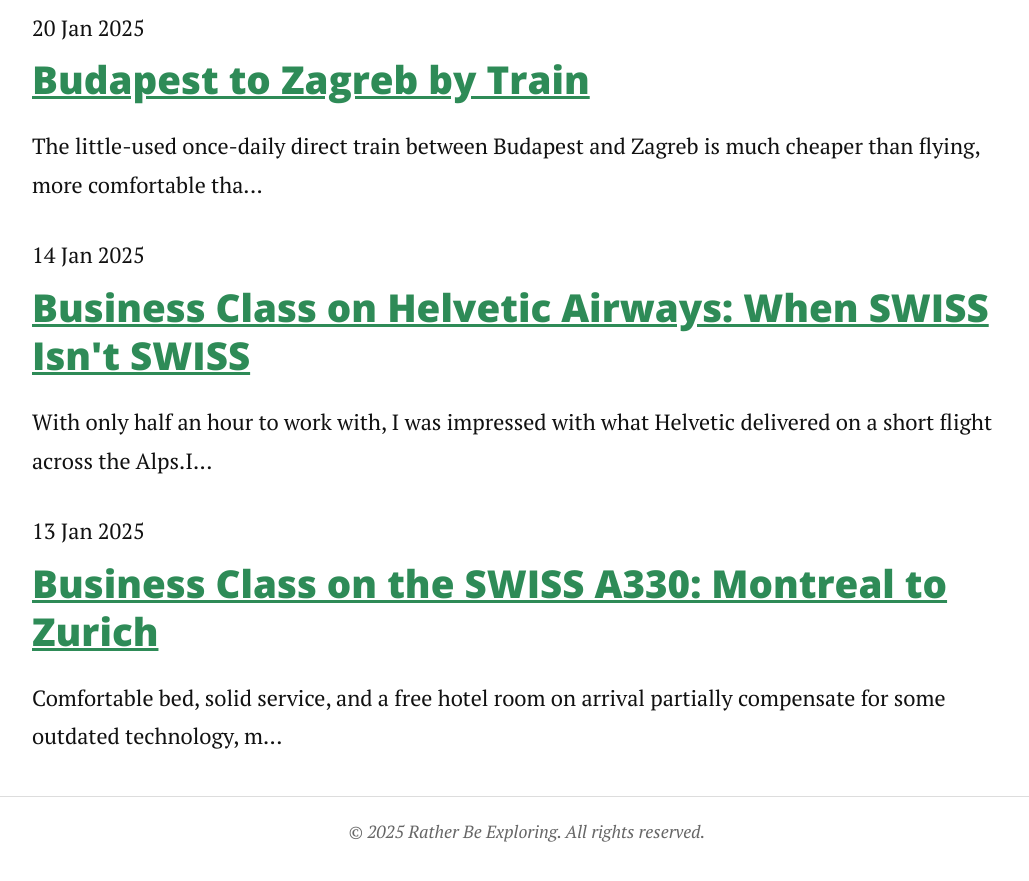
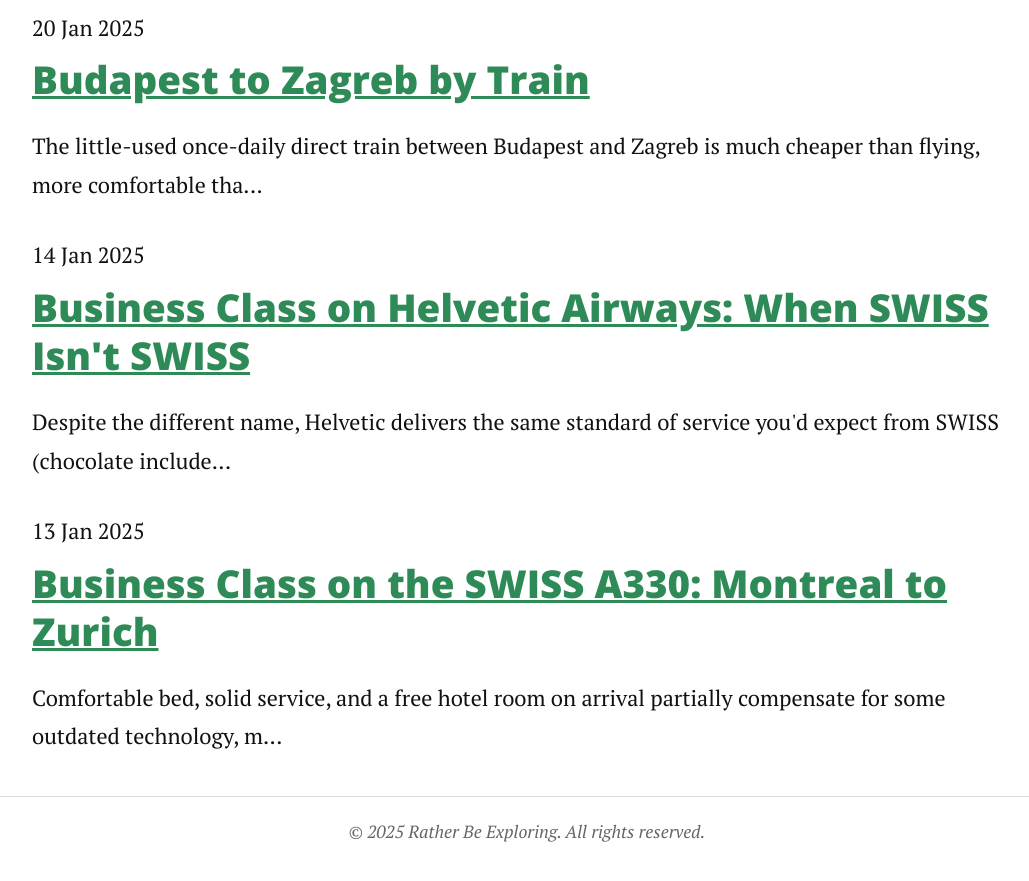
Before and after one commit to RatherBeExploring/ratherbeexploring.github.io, a Jekyll site: the page built from articles.md, in a window 1280 px wide and 900 px high, scrolled down 2436 px. Shown: the top 881 px of the window, without its empty margins (113-1142 px from the left). Built offline with Jekyll 4.4.1, drawn with Linux system fonts in a browser that asks for light colours; nearby versions of some CDN libraries.

Commit message:
Update 2025-01-14-business-class-on-helvetic-airways-when-swiss-isnt-swiss.md
Description added

```diff
--- a/_posts/2025-01-14-business-class-on-helvetic-airways-when-swiss-isnt-swiss.md
+++ b/_posts/2025-01-14-business-class-on-helvetic-airways-when-swiss-isnt-swiss.md
@@ -2,6 +2,7 @@
 layout: post
 title: "Business Class on Helvetic Airways: When SWISS Isn't SWISS"
 date: "January 14, 2025"
+description: "Despite the different name, Helvetic delivers the same standard of service you'd expect from SWISS (chocolate included) and the ground experience is identical."
 image: helveticfeatured-min.JPG
 ---
 
```
